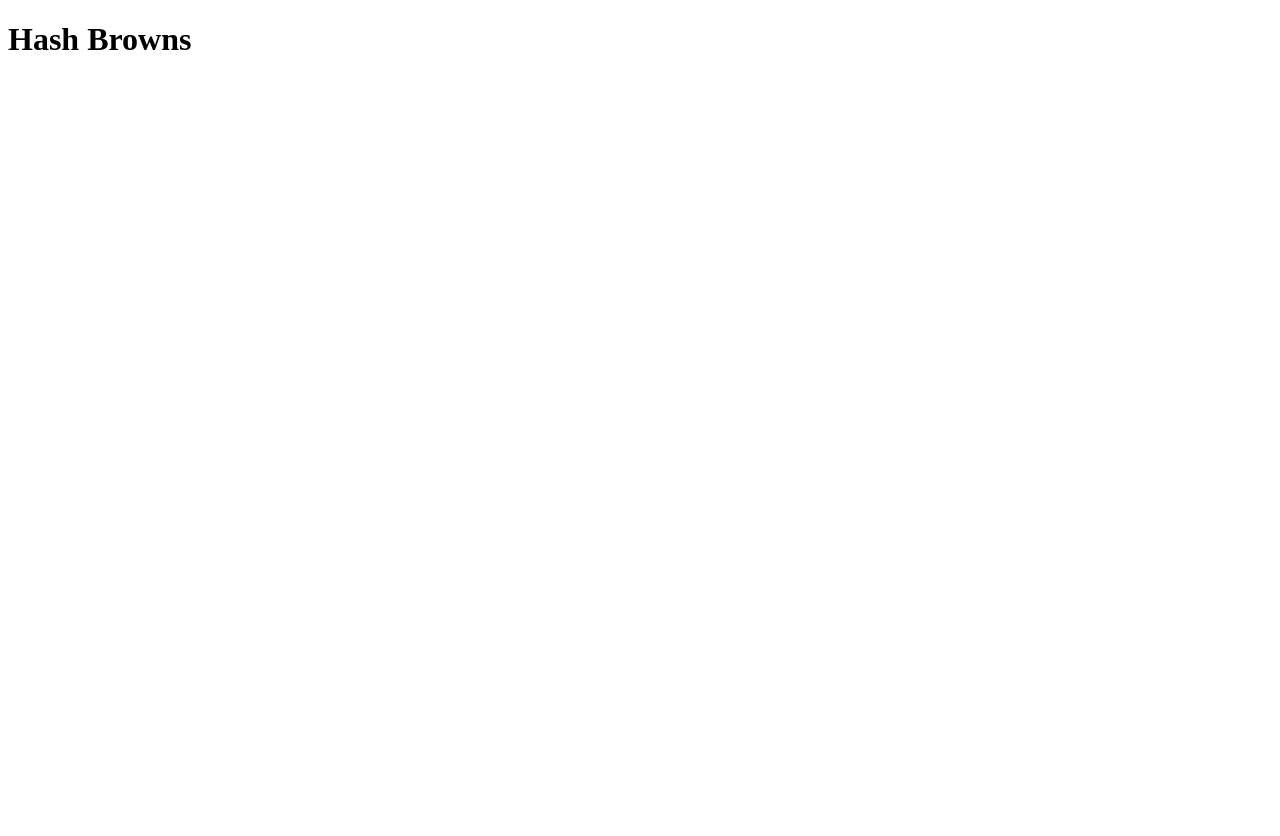
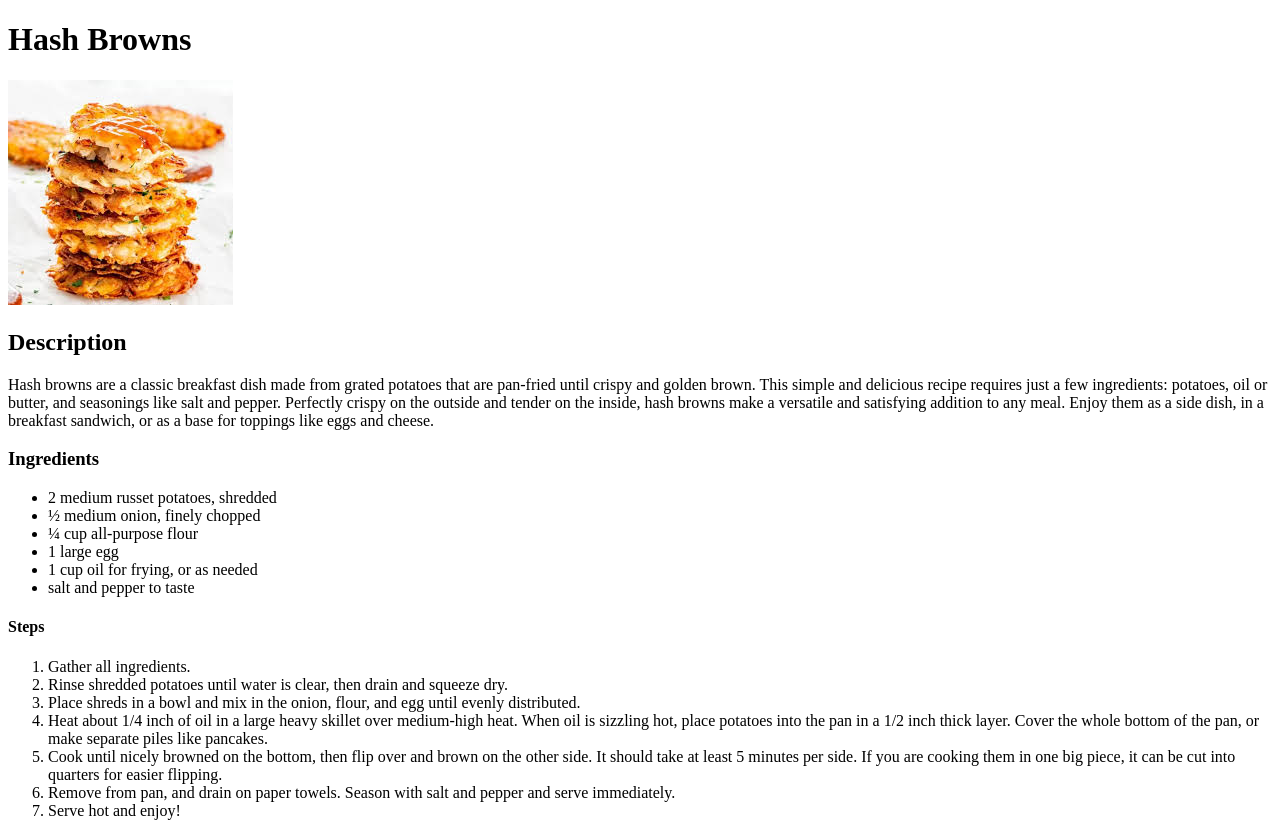
Before and after one commit to MKcode-45/odin-recipes, a plain HTML site: page recipes/hash-browns.html in a window 1280 px wide. Before the commit the page ends 800 px from the top, so only its background shows below. Drawn offline with Linux system fonts and the light colour scheme.

Commit message:
Completed the hash-browns.html file
Added the recipe image, description, ingredients
and steps on the recipe page.

```diff
--- a/recipes/hash-browns.html
+++ b/recipes/hash-browns.html
@@ -6,5 +6,30 @@
     </head>
     <body>
         <h1>Hash Browns</h1>
+        <img src="../images/hash-browns.jpeg" alt="Golden hash browns">
+
+        <h2>Description</h2>
+        <p>Hash browns are a classic breakfast dish made from grated potatoes that are pan-fried until crispy and golden brown. This simple and delicious recipe requires just a few ingredients: potatoes, oil or butter, and seasonings like salt and pepper. Perfectly crispy on the outside and tender on the inside, hash browns make a versatile and satisfying addition to any meal. Enjoy them as a side dish, in a breakfast sandwich, or as a base for toppings like eggs and cheese.</p>
+
+        <h3>Ingredients</h3>
+        <ul>
+            <li>2 medium russet potatoes, shredded</li>
+            <li>½ medium onion, finely chopped</li>
+            <li>¼ cup all-purpose flour</li>
+            <li>1 large egg</li>
+            <li>1 cup oil for frying, or as needed</li>
+            <li>salt and pepper to taste</li>
+        </ul>
+
+        <h4>Steps</h4>
+        <ol>
+            <li>Gather all ingredients.</li>
+            <li>Rinse shredded potatoes until water is clear, then drain and squeeze dry.</li>
+            <li>Place shreds in a bowl and mix in the onion, flour, and egg until evenly distributed.</li>
+            <li>Heat about 1/4 inch of oil in a large heavy skillet over medium-high heat. When oil is sizzling hot, place potatoes into the pan in a 1/2 inch thick layer. Cover the whole bottom of the pan, or make separate piles like pancakes.</li>
+            <li>Cook until nicely browned on the bottom, then flip over and brown on the other side. It should take at least 5 minutes per side. If you are cooking them in one big piece, it can be cut into quarters for easier flipping.</li>
+            <li>Remove from pan, and drain on paper towels. Season with salt and pepper and serve immediately.</li>
+            <li>Serve hot and enjoy!</li>
+        </ol>
     </body>
 </html>
```
Also changed, not shown: images/hash-browns.jpeg (added).
